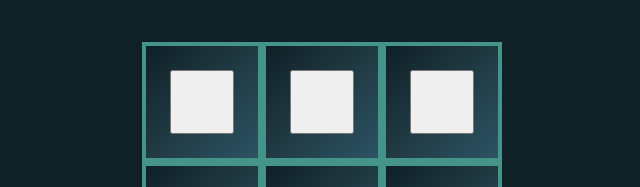
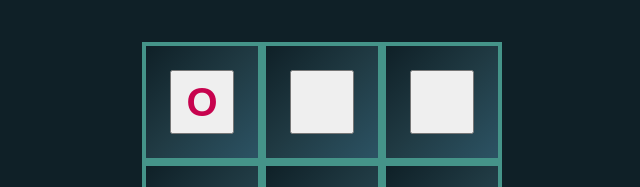
Before and after one commit to LearnerAnuprash/TicTacToe, a plain HTML site: page TicTac.html in a window 1280 px wide. Both pictures are taken after a click on the button 520 px from the left and 291 px from the top of the page. Shown: the part 189-376 px from the top of the page, 318-958 px from the left. Drawn offline with Linux system fonts and the light colour scheme.

Commit message:
Added javascript to code : 1) Alternating between X & O feature added , 2) Different styling for player X and player O made 3) working on checking Winners code

```diff
--- a/TicTacStyle.css
+++ b/TicTacStyle.css
@@ -16,6 +16,7 @@ body,html{
     padding:0px;
     margin:0px;
     gap:0px;
+
 }
 
 .box{
@@ -47,6 +48,10 @@ p{
     width:8vh;
     height:8vh;
     cursor:pointer;
+    color:rgb(136, 31, 160);
+    font-size:5vh;
+    font-weight:bold;
+
 }
 
 .game-wrapper {
--- a/TicTacscript.js
+++ b/TicTacscript.js
@@ -0,0 +1,38 @@
+let boxes=document.querySelectorAll(".clickme");
+let resetBtn=document.querySelector(".res");
+
+let turnO=true; //player O if true
+
+const winningCondition=[
+    [0,1,2],[0,3,6],[0,4,8],[1,4,7],[2,5,8],[2,4,6],[3,4,5],[6,7,8]
+];//2D Array
+
+boxes.forEach(
+    function(clickme){
+        clickme.addEventListener("click",()=>{
+            console.log("Box was clicked");
+            if(clickme.textContent==="")
+            {
+            if(turnO)
+            {
+                clickme.textContent="O";
+                clickme.style.color="rgb(199, 3, 78)";
+                turnO=false;
+
+            }
+
+            else{
+                clickme.textContent="X";
+                clickme.style.color="rgb(82, 7, 255)";
+                turnO=true;
+            }
+            checkWinner();
+
+            }
+        })
+    }
+);
+const checkWinner =()=>
+{
+
+}
```
